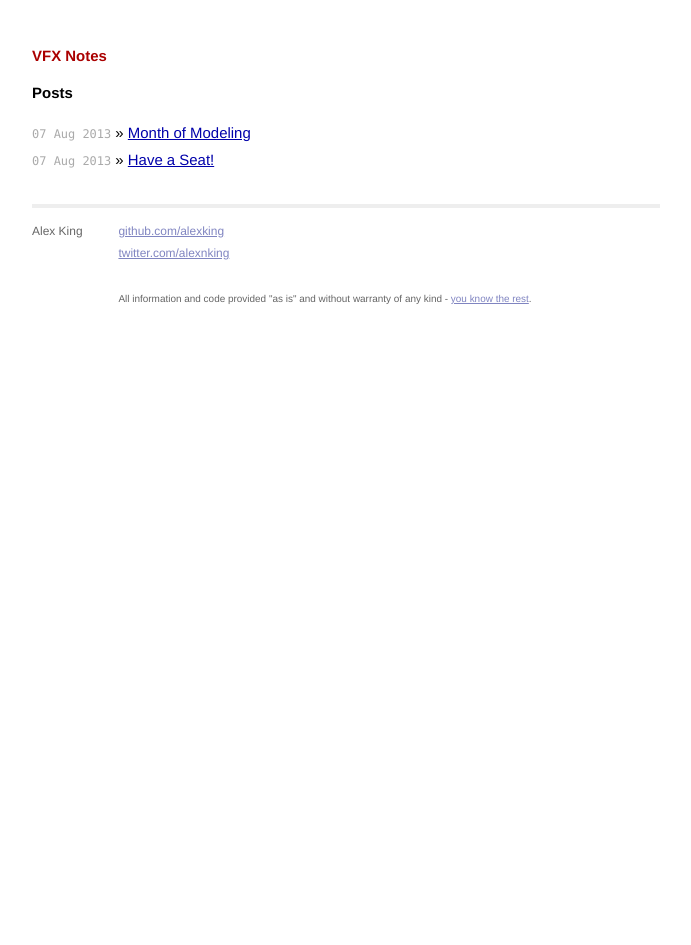
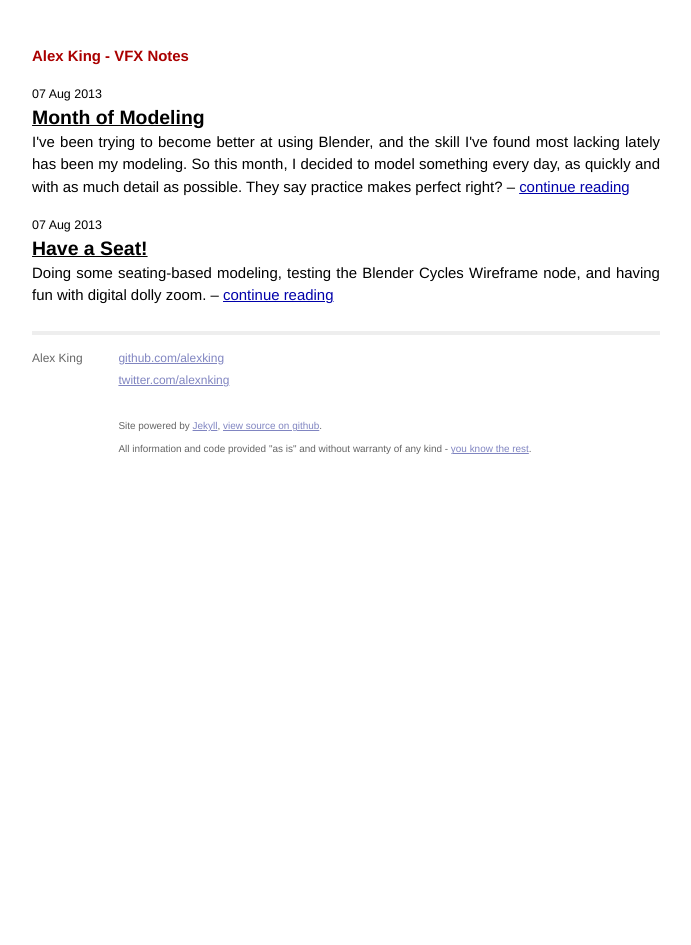
Before and after one commit to alexking/vfx-notes, a Jekyll site: the page built from index.html, in a window 1280 px wide. Shown: the whole page, without its empty margins (294-985 px from the left). Built offline with Jekyll 4.4.1, drawn with Linux system fonts in a browser that asks for light colours; Markdown is read by kramdown in place of the engine named in the settings.

Commit message:
Updating home page

```diff
--- a/_config.yml
+++ b/_config.yml
@@ -1,4 +1,4 @@
-name: VFX Notes
+name: Alex King - VFX Notes
 markdown: rdiscount
 rdiscount:
     extensions: [smart]
--- a/_layouts/default.html
+++ b/_layouts/default.html
@@ -47,6 +47,9 @@
                   <a href="http://twitter.com/alexnking/">twitter.com/alexnking</a><br />
 
 				  <br/>
+				  <small>Site powered by <a href="http://jekyllrb.com">Jekyll</a>, <a href="https://github.com/alexking/vfx-notes/tree/gh-pages">view source on github</a>.</small>
+
+				  <br/>
 				  <small>All information and code provided "as is" and without warranty of any kind - <a href="/disclaimer.html">you know the rest</a>.</small>
                 </p>
               </div>
--- a/_posts/2013-08-07-have-a-seat.markdown
+++ b/_posts/2013-08-07-have-a-seat.markdown
@@ -2,6 +2,7 @@
 layout: post
 title:  Have a Seat!
 categories: blender ae
+description: Doing some seating-based modeling, testing the Blender Cycles Wireframe node, and having fun with digital dolly zoom.
 ---
 
 Doing some seating-based modeling, testing the Blender Cycles Wireframe node, and having fun with digital [dolly zoom][dolly]. Also finally got to try out [Optical Flares][vcp].
--- a/css/main.css
+++ b/css/main.css
@@ -25,6 +25,7 @@ h1, h2, h3, h4, h5, h6 {
 h1 { margin-bottom: 1em; }
 p { margin: 1em 0; }
 
+
 a         { color: #00a; }
 a:hover   { color: #000; }
 a:visited { color: #a0a; }
@@ -47,6 +48,10 @@ ul.posts span {
   color: #aaa;
   font-family: Monaco, "Courier New", monospace;
   font-size: 80%;
+}
+
+#home p {
+	margin-top: .2em;
 }
 
 /*****************************************************************************/
@@ -168,3 +173,13 @@ ul.posts span {
 	margin-left: 2.5em;
 	list-style: square;
 }
+
+
+h2 {
+	margin-bottom: .1em;
+	font-size: 130%;
+}
+
+h2 a, h2 a:visited {
+	color: black !important;
+}
--- a/index.html
+++ b/index.html
@@ -4,10 +4,13 @@ title: VFX Notes
 ---
 
 <div id="home">
-  <h1>Posts</h1>
-  <ul class="posts">
+
     {% for post in site.posts %}
-      <li><span>{{ post.date | date_to_string }}</span> &raquo; <a href="{{ post.url }}">{{ post.title }}</a></li>
+
+		<small>{{ post.date | date_to_string }}</small>
+     	<h2><a href="{{ post.url }}">{{ post.title }}</a></h2>
+		<p>{{ post.description }} – <a href="{{ post.url }}">continue reading</a></p>
+
     {% endfor %}
-  </ul>
+
 </div>
```
Also changed, not shown: 7 other files.
